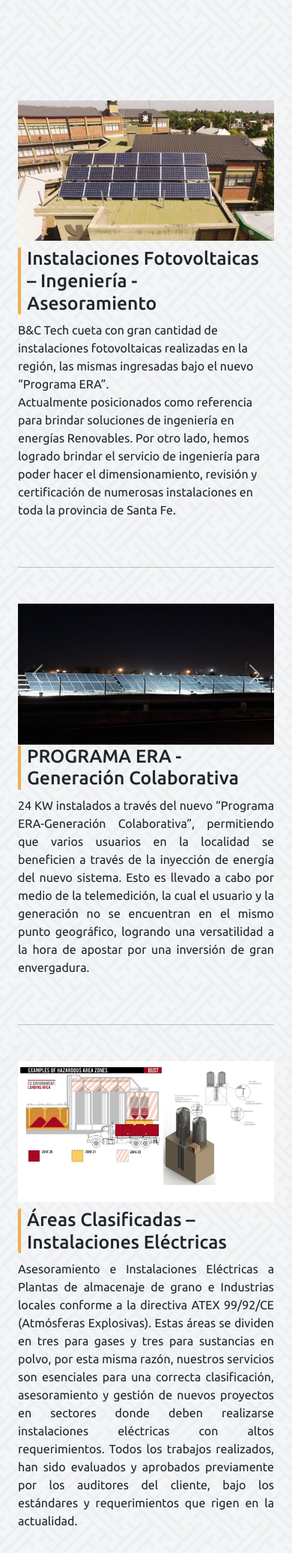
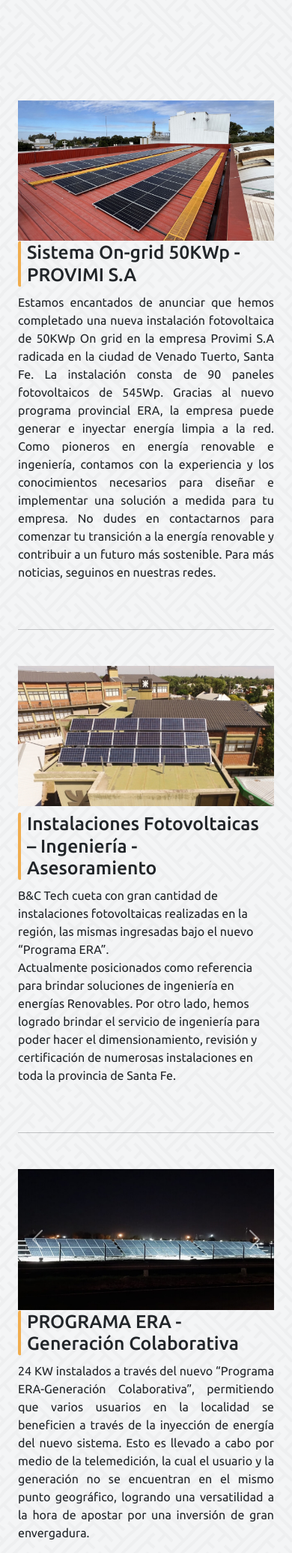
Before and after one commit to adelquipompei/byctech, a PHP site: page /proyectos in a window 390 px wide. Shown: the part 366-2437 px from the top of the page at 75% size. Run offline with PHP 8.4, Linux system fonts and the light colour scheme; some libraries are stand-ins or nearby versions; some web fonts are replaced.

Commit message:
agregado un proyecto

```diff
--- a/proyectos.php
+++ b/proyectos.php
@@ -44,6 +44,46 @@
   <main class="container">
 
   <article class="">
+
+
+
+
+
+    <section class="auto-article row my-5">
+
+      <div class="col-md-6" style="">
+        <img src="img/provimi.png" alt="">
+      </div>
+
+
+      <div class="col-md-6">
+
+        <h3 class="h2 bd-callout px-2">Sistema On-grid 50KWp - PROVIMI S.A</h3>
+        <p style="text-align: justify;">
+
+Estamos encantados de anunciar que hemos completado una nueva instalación fotovoltaica de 50KWp On grid en la empresa Provimi S.A radicada en la ciudad de Venado Tuerto, Santa Fe. La instalación consta de 90 paneles fotovoltaicos de 545Wp. Gracias al nuevo programa provincial ERA, la empresa puede generar e inyectar energía limpia a la red.
+
+
+Como pioneros en energía renovable e ingeniería, contamos con la experiencia y los conocimientos necesarios para diseñar e implementar una solución a medida para tu empresa. No dudes en contactarnos para comenzar tu transición a la energía renovable y contribuir a un futuro más sostenible.
+
+Para más noticias, seguinos en nuestras redes.
+</p>
+
+      </div>
+
+
+
+
+
+    </section>
+
+
+
+    <hr>
+
+
+
+
 
 
 
```
Also changed, not shown: img/provimi.png (added).
